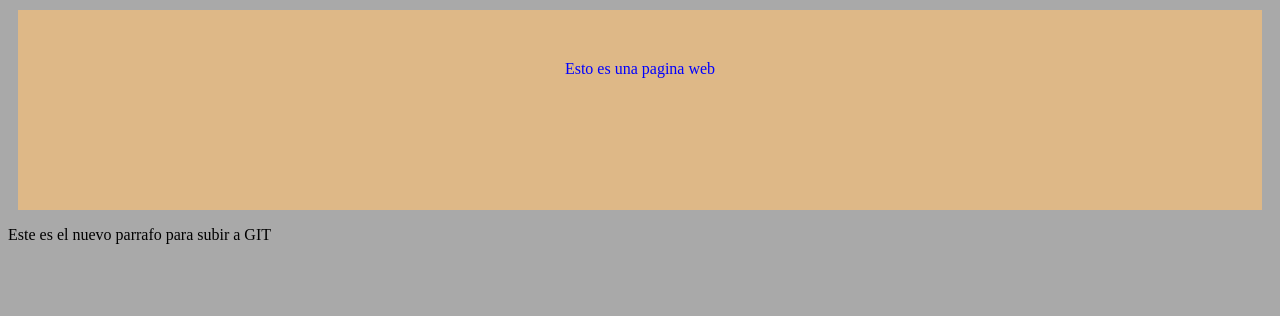
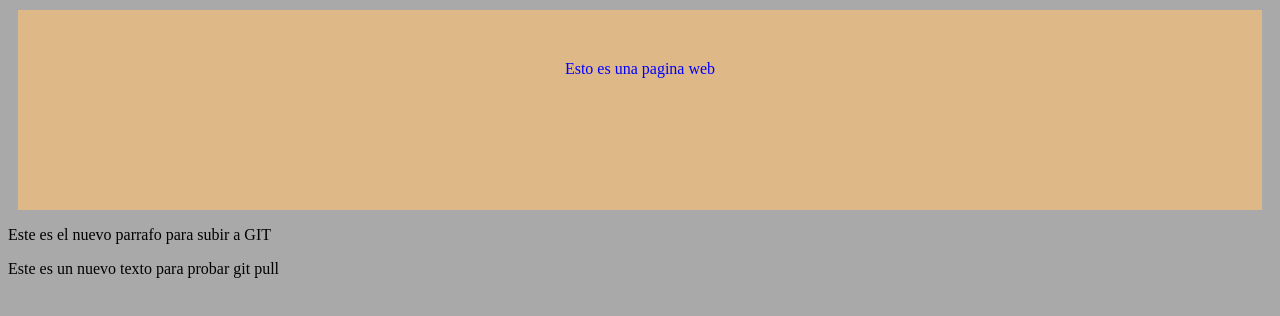
Before and after one commit to JimiPeru/cursogit, a plain HTML site: page index.html in a window 1280 px wide. Drawn offline with Linux system fonts and the light colour scheme.

Commit message:
Update index.html

```diff
--- a/index.html
+++ b/index.html
@@ -13,6 +13,7 @@
 	<div class="container">
 		<center id="idcenter">Esto es una pagina web</center>
 		<p>Este es el nuevo parrafo para subir a GIT</p>
+		<span> Este es un nuevo texto para probar git pull</span>
 	</div>
 </body>
 </html>
```
